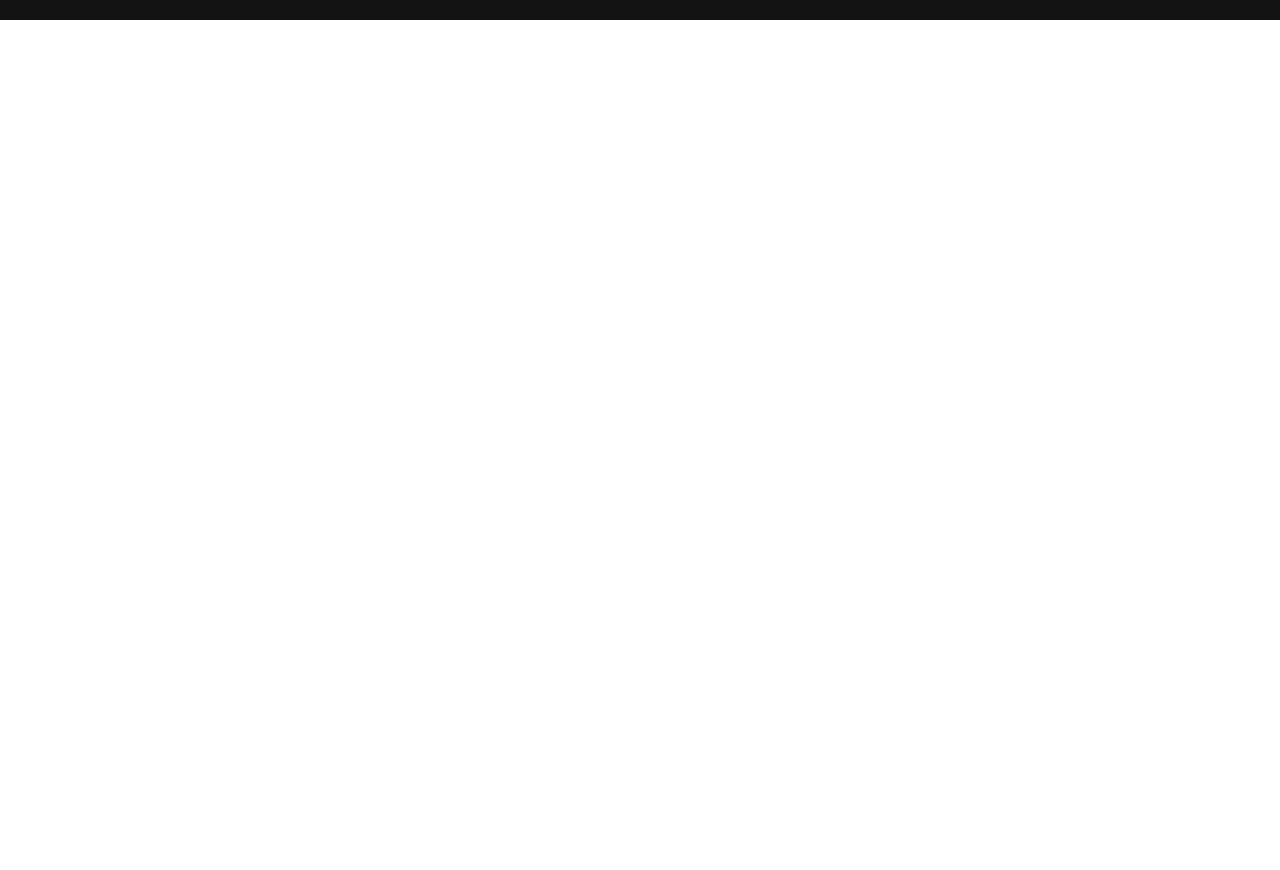
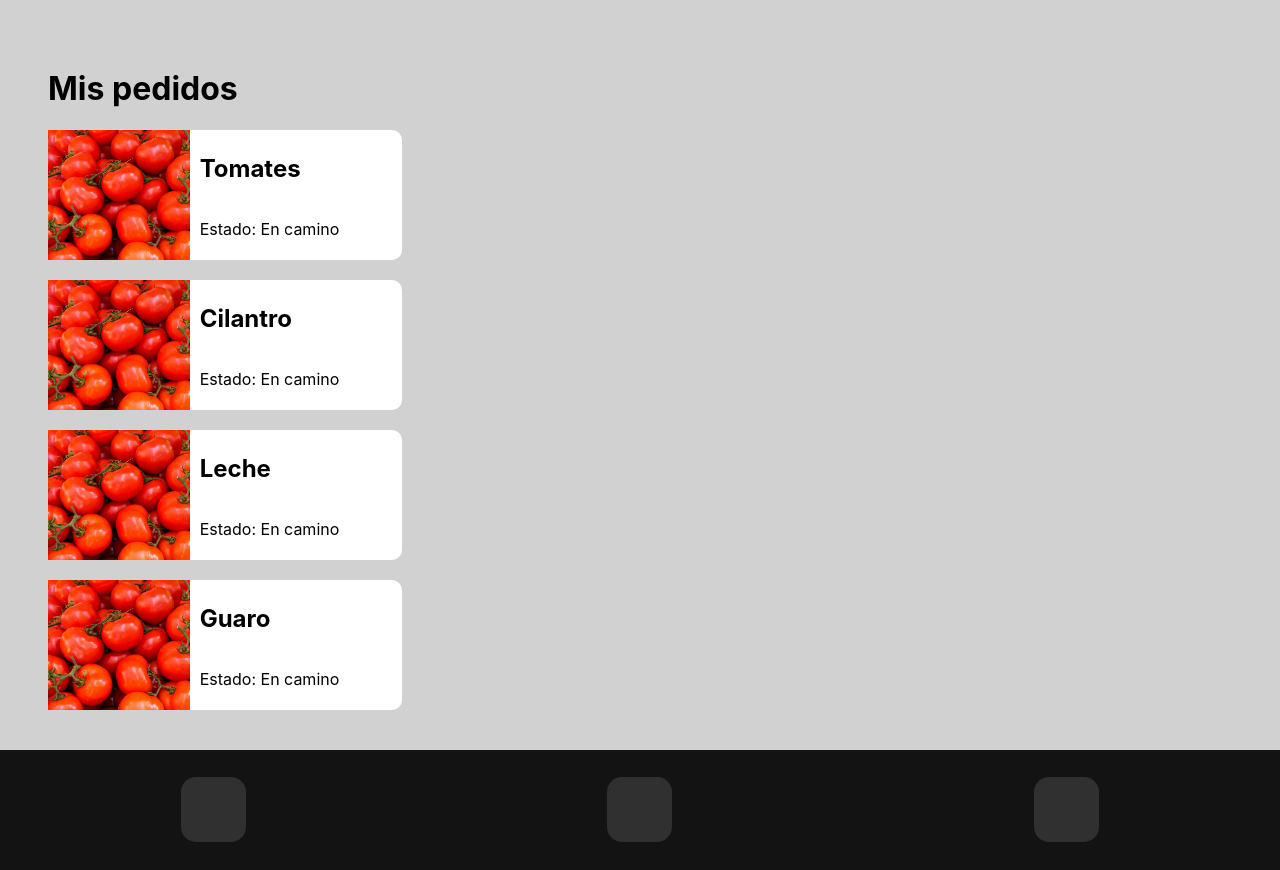
Before and after one commit to EdisonBedoya98/marketh, a Next.js app: page /tracker in a window 1280 px wide. Before the commit the page ends 800 px from the top, so only its background shows below. Built offline with nearby package versions, Linux system fonts and the light colour scheme.

Commit message:
modified shop and tracker components

```diff
--- a/src/components/shop/index.tsx
+++ b/src/components/shop/index.tsx
@@ -1,8 +1,9 @@
 import React from 'react'
+import styles from './shop.module.scss'
 
 const Shop = () => {
   return (
-    <div>Shop</div>
+    <div className={styles.shop}>Shop</div>
   )
 }
 
--- a/src/components/tracker/index.tsx
+++ b/src/components/tracker/index.tsx
@@ -1,8 +1,58 @@
+import Link from 'next/link'
 import React from 'react'
+import { product } from '../../interfaces/iproduct'
+import styles from './tracker.module.scss'
+
 
 const Tracker = () => {
+
+    const products:product[] = [
+        {
+            title: 'Tomates',
+            estado: 'En camino',
+            img: 'tomate.jpg',
+            id: '1234'
+
+        },
+        {
+            title: 'Cilantro',
+            estado: 'En camino',
+            img:'tomate.jpg',
+            id: '1234'
+        },
+        {
+            title: 'Leche',
+            estado: 'En camino',
+            img:'tomate.jpg',
+            id: '1234'
+        },
+        {
+            title: 'Guaro',
+            estado: 'En camino',
+            img:'tomate.jpg',
+            id: '1234'
+        }
+    ]
+
   return (
-    <div>Tracker</div>
+      <div className={styles.tracker}>
+          <h1>Mis pedidos</h1>
+          <div className={styles.pedidos}>
+              {products.map(product => (
+                  <Link href='pedido' key={product.id}>
+                    <div className={styles.pedido}>
+                  <img src={product.img} alt="image description" />
+                  <div className={styles.content}>
+                              <h2>{product.title}</h2>
+                              <p>Estado: {product.estado}</p>
+                  </div>
+              </div>
+              </Link>
+              ))}
+
+
+          </div>
+    </div>
   )
 }
 
--- /dev/null
+++ b/src/interfaces/iproduct.tsx
@@ -0,0 +1,7 @@
+
+export type product = {
+    title: string;
+    estado: string;
+    img: string;
+    id: string;
+}
```
